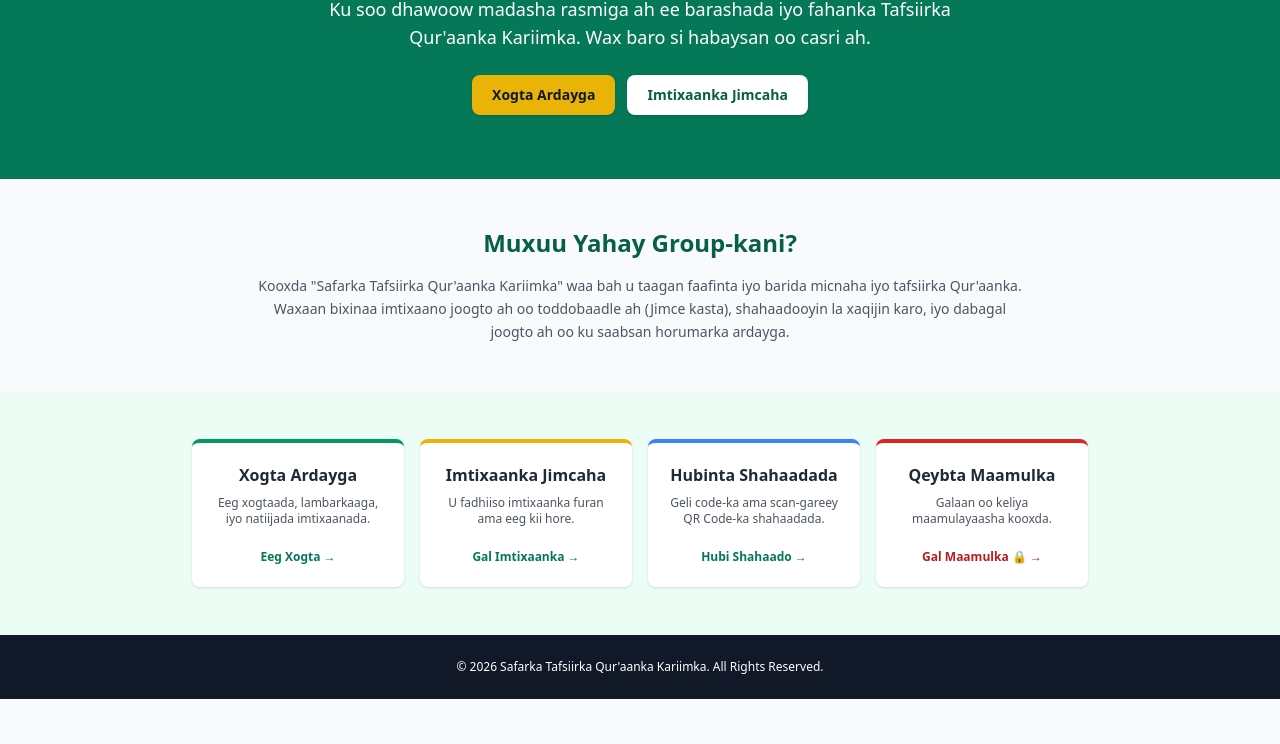
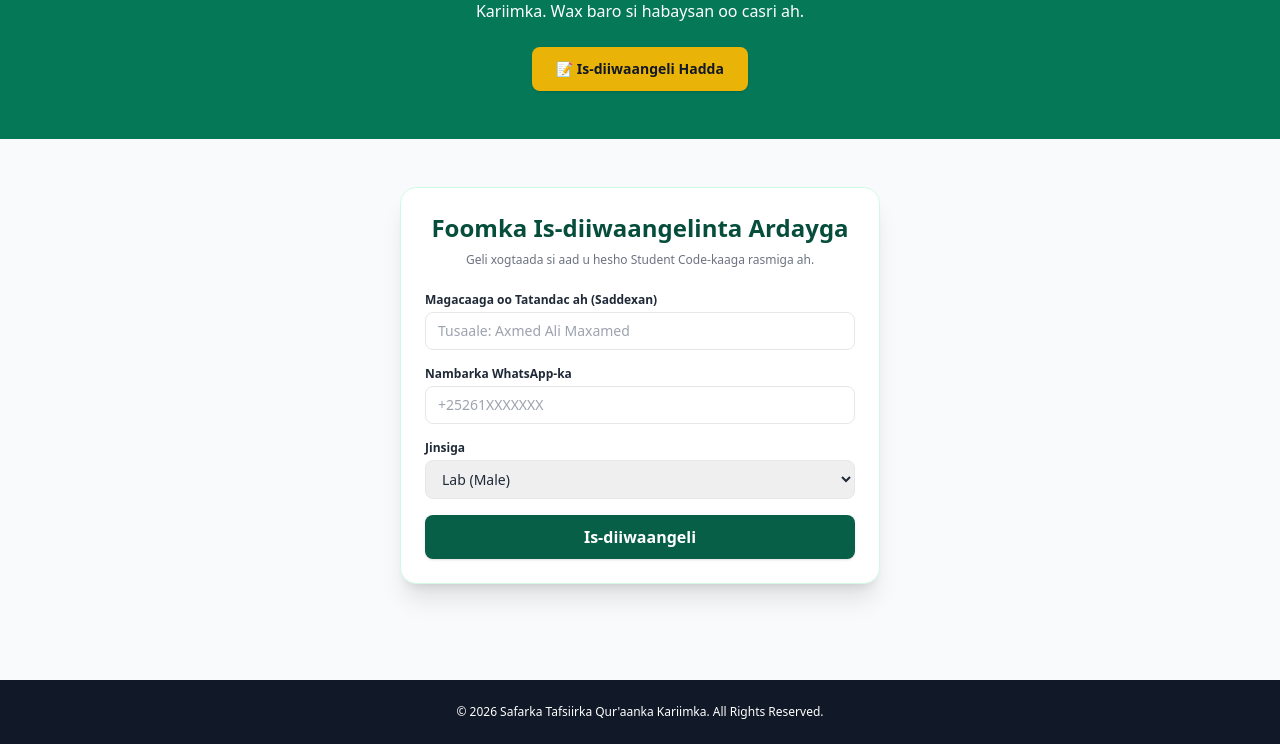
Before and after one commit to cabdiwahabsalah547-maker/Safarka-Tafsiirka-Qur-aanka-, a plain HTML site: page index.html in a window 1280 px wide. Shown: the part 193-937 px from the top of the page. Before the commit the page ends 892 px from the top, so only its background shows below. Drawn offline with nearby package versions, Linux system fonts and the light colour scheme.

Commit message:
Update index.html

```diff
--- a/index.html
+++ b/index.html
@@ -4,18 +4,17 @@
     <meta charset="UTF-8">
     <meta name="viewport" content="width=device-width, initial-scale=1.0">
     <title>Safarka Tafsiirka Qur'aanka Kariimka</title>
-    <!-- Tailwind CSS -->
     <script src="https://cdn.tailwindcss.com"></script>
 </head>
-<body class="bg-gray-50 text-gray-800 font-sans">
+<body class="bg-gray-50 text-gray-800 font-sans" id="siteBody">
 
-    <!-- Header / Menu -->
-    <nav class="bg-emerald-800 text-white p-4 shadow-lg sticky top-0 z-50">
+    <!-- Header -->
+    <nav id="siteNav" class="bg-emerald-800 text-white p-4 shadow-lg sticky top-0 z-50">
         <div class="container mx-auto flex justify-between items-center">
-            <h1 class="text-lg font-bold">Safarka Tafsiirka Qur'aanka</h1>
+            <h1 class="text-lg font-bold" id="siteHeaderTitle">Safarka Tafsiirka Qur'aanka</h1>
             <div class="flex space-x-2 text-xs">
-                <a href="student.html" class="bg-emerald-700 px-2.5 py-1.5 rounded hover:bg-emerald-600">Ardayga</a>
-                <a href="exam.html" class="bg-yellow-500 text-gray-900 px-2.5 py-1.5 rounded font-bold hover:bg-yellow-400">Imtichaanka</a>
+                <a href="student.html" class="bg-emerald-700 px-2.5 py-1.5 rounded hover:bg-emerald-600">Ardayda</a>
+                <a href="exam.html" class="bg-yellow-500 text-gray-900 px-2.5 py-1.5 rounded font-bold hover:bg-yellow-400">Imtixaanka</a>
                 <a href="certificate.html" class="bg-blue-600 px-2.5 py-1.5 rounded hover:bg-blue-500">Shahaadada</a>
                 <a href="admin.html" class="bg-red-700 px-2.5 py-1.5 rounded hover:bg-red-600">Maamulka 🔒</a>
             </div>
@@ -23,53 +22,97 @@
     </nav>
 
     <!-- Hero Section -->
-    <section class="bg-emerald-700 text-white text-center py-16 px-4">
-        <h2 class="text-3xl md:text-5xl font-extrabold mb-4">Safarka Tafsiirka Qur'aanka Kariimka</h2>
-        <p class="text-lg max-w-2xl mx-auto mb-6">Ku soo dhawoow madasha rasmiga ah ee barashada iyo fahanka Tafsiirka Qur'aanka Kariimka. Wax baro si habaysan oo casri ah.</p>
-        <div class="flex justify-center gap-3 flex-wrap">
-            <a href="student.html" class="bg-yellow-500 text-gray-900 font-bold px-5 py-2.5 rounded-lg shadow hover:bg-yellow-400 text-sm">Xogta Ardayga</a>
-            <a href="exam.html" class="bg-white text-emerald-800 font-bold px-5 py-2.5 rounded-lg shadow hover:bg-gray-100 text-sm">Imtixaanka Jimcaha</a>
-        </div>
+    <section id="siteHero" class="bg-emerald-700 text-white text-center py-12 px-4">
+        <h2 class="text-3xl md:text-5xl font-extrabold mb-3" id="heroTitle">Safarka Tafsiirka Qur'aanka Kariimka</h2>
+        <p class="text-base max-w-2xl mx-auto mb-6" id="heroDesc">Ku soo dhawoow madasha rasmiga ah ee barashada iyo fahanka Tafsiirka Qur'aanka Kariimka. Wax baro si habaysan oo casri ah.</p>
+        <a href="#registerSection" class="bg-yellow-500 text-gray-900 font-bold px-6 py-3 rounded-lg shadow hover:bg-yellow-400 inline-block text-sm">📝 Is-diiwaangeli Hadda</a>
     </section>
 
-    <!-- Section: Warbixinta Group-ka -->
-    <section id="about" class="py-12 px-4 container mx-auto text-center">
-        <h3 class="text-2xl font-bold text-emerald-800 mb-4">Muxuu Yahay Group-kani?</h3>
-        <p class="text-gray-600 max-w-3xl mx-auto leading-relaxed text-sm">
-            Kooxda "Safarka Tafsiirka Qur'aanka Kariimka" waa bah u taagan faafinta iyo barida micnaha iyo tafsiirka Qur'aanka. Waxaan bixinaa imtixaano joogto ah oo toddobaadle ah (Jimce kasta), shahaadooyin la xaqijin karo, iyo dabagal joogto ah oo ku saabsan horumarka ardayga.
-        </p>
-    </section>
+    <!-- QEYBTA IS-DIIWAANGELINTA ARDAYDA CUSUB -->
+    <section id="registerSection" class="py-12 px-4 container mx-auto max-w-lg">
+        <div class="bg-white p-6 rounded-2xl shadow-xl border border-emerald-100">
+            <h3 class="text-2xl font-bold text-emerald-900 text-center mb-2">Foomka Is-diiwaangelinta Ardayga</h3>
+            <p class="text-xs text-gray-500 text-center mb-6">Geli xogtaada si aad u hesho Student Code-kaaga rasmiga ah.</p>
 
-    <!-- Navigation Quick Links -->
-    <section class="bg-emerald-50 py-12 px-4">
-        <div class="container mx-auto max-w-4xl grid grid-cols-1 md:grid-cols-4 gap-4">
-            <div class="bg-white p-5 rounded-lg shadow text-center border-t-4 border-emerald-600">
-                <h4 class="font-bold text-base mb-2">Xogta Ardayga</h4>
-                <p class="text-xs text-gray-600 mb-4">Eeg xogtaada, lambarkaaga, iyo natiijada imtixaanada.</p>
-                <a href="student.html" class="text-emerald-700 font-bold text-xs hover:underline">Eeg Xogta &rarr;</a>
-            </div>
-            <div class="bg-white p-5 rounded-lg shadow text-center border-t-4 border-yellow-500">
-                <h4 class="font-bold text-base mb-2">Imtixaanka Jimcaha</h4>
-                <p class="text-xs text-gray-600 mb-4">U fadhiiso imtixaanka furan ama eeg kii hore.</p>
-                <a href="exam.html" class="text-emerald-700 font-bold text-xs hover:underline">Gal Imtixaanka &rarr;</a>
-            </div>
-            <div class="bg-white p-5 rounded-lg shadow text-center border-t-4 border-blue-500">
-                <h4 class="font-bold text-base mb-2">Hubinta Shahaadada</h4>
-                <p class="text-xs text-gray-600 mb-4">Geli code-ka ama scan-gareey QR Code-ka shahaadada.</p>
-                <a href="certificate.html" class="text-emerald-700 font-bold text-xs hover:underline">Hubi Shahaado &rarr;</a>
-            </div>
-            <div class="bg-white p-5 rounded-lg shadow text-center border-t-4 border-red-600">
-                <h4 class="font-bold text-base mb-2">Qeybta Maamulka</h4>
-                <p class="text-xs text-gray-600 mb-4">Galaan oo keliya maamulayaasha kooxda.</p>
-                <a href="admin.html" class="text-red-700 font-bold text-xs hover:underline">Gal Maamulka 🔒 &rarr;</a>
+            <form onsubmit="event.preventDefault(); registerStudent();" class="space-y-4">
+                <div>
+                    <label class="block text-xs font-semibold mb-1">Magacaaga oo Tatandac ah (Saddexan)</label>
+                    <input type="text" id="regName" required placeholder="Tusaale: Axmed Ali Maxamed" class="w-full px-3 py-2 border rounded-lg text-sm focus:ring-2 focus:ring-emerald-500 focus:outline-none">
+                </div>
+                <div>
+                    <label class="block text-xs font-semibold mb-1">Nambarka WhatsApp-ka</label>
+                    <input type="tel" id="regPhone" required placeholder="+25261XXXXXXX" class="w-full px-3 py-2 border rounded-lg text-sm focus:ring-2 focus:ring-emerald-500 focus:outline-none">
+                </div>
+                <div>
+                    <label class="block text-xs font-semibold mb-1">Jinsiga</label>
+                    <select id="regGender" class="w-full px-3 py-2 border rounded-lg text-sm focus:ring-2 focus:ring-emerald-500 focus:outline-none">
+                        <option value="Lab">Lab (Male)</option>
+                        <option value="Dheddig">Dheddig (Female)</option>
+                    </select>
+                </div>
+                <button type="submit" class="w-full bg-emerald-800 text-white font-bold py-2.5 rounded-lg shadow hover:bg-emerald-900 transition">
+                    Is-diiwaangeli
+                </button>
+            </form>
+
+            <!-- Kadhka Code-ka Loo Bixiyay Ardayga -->
+            <div id="codeResultCard" class="hidden mt-6 p-4 bg-emerald-50 border-2 border-emerald-500 rounded-xl text-center">
+                <p class="text-xs text-emerald-800 font-semibold mb-1">🎉 Diiwaangelintaadu waa guuleysatay!</p>
+                <p class="text-xs text-gray-600 mb-2">Student Code-kaaga rasmiga ah waa:</p>
+                <div class="flex justify-center items-center gap-2 mb-3">
+                    <span id="generatedCode" class="text-2xl font-black text-emerald-900 tracking-wider">STQ001</span>
+                </div>
+                <button onclick="copyStudentCode();" class="bg-yellow-500 text-gray-900 font-bold px-4 py-1.5 rounded text-xs hover:bg-yellow-400">
+                    📋 Copy Code-ka
+                </button>
             </div>
         </div>
     </section>
 
     <!-- Footer -->
-    <footer class="bg-gray-900 text-white text-center py-6 text-xs">
+    <footer class="bg-gray-900 text-white text-center py-6 text-xs mt-12">
         <p>&copy; 2026 Safarka Tafsiirka Qur'aanka Kariimka. All Rights Reserved.</p>
     </footer>
 
+    <script>
+        // Load System Settings
+        window.onload = function() {
+            const theme = localStorage.getItem('siteColor');
+            if(theme === 'blue') {
+                document.getElementById('siteNav').className = "bg-blue-800 text-white p-4 shadow-lg sticky top-0 z-50";
+                document.getElementById('siteHero').className = "bg-blue-700 text-white text-center py-12 px-4";
+            } else if(theme === 'purple') {
+                document.getElementById('siteNav').className = "bg-purple-800 text-white p-4 shadow-lg sticky top-0 z-50";
+                document.getElementById('siteHero').className = "bg-purple-700 text-white text-center py-12 px-4";
+            }
+            const customDesc = localStorage.getItem('siteDesc');
+            if(customDesc) document.getElementById('heroDesc').innerText = customDesc;
+        };
+
+        function registerStudent() {
+            const name = document.getElementById('regName').value;
+            const phone = document.getElementById('regPhone').value;
+            const gender = document.getElementById('regGender').value;
+
+            let students = JSON.parse(localStorage.getItem('registeredStudents') || '[]');
+
+            // Otomaatig u sii STQ001, STQ002, etc.
+            const nextNumber = students.length + 1;
+            const code = "STQ" + String(nextNumber).padStart(3, '0');
+
+            const newStudent = { name, phone, gender, code };
+            students.push(newStudent);
+            localStorage.setItem('registeredStudents', JSON.stringify(students));
+
+            document.getElementById('generatedCode').innerText = code;
+            document.getElementById('codeResultCard').classList.remove('hidden');
+        }
+
+        function copyStudentCode() {
+            const code = document.getElementById('generatedCode').innerText;
+            navigator.clipboard.writeText(code);
+            alert("Student Code-kaaga waa la koobiyay: " + code);
+        }
+    </script>
 </body>
 </html>
```
